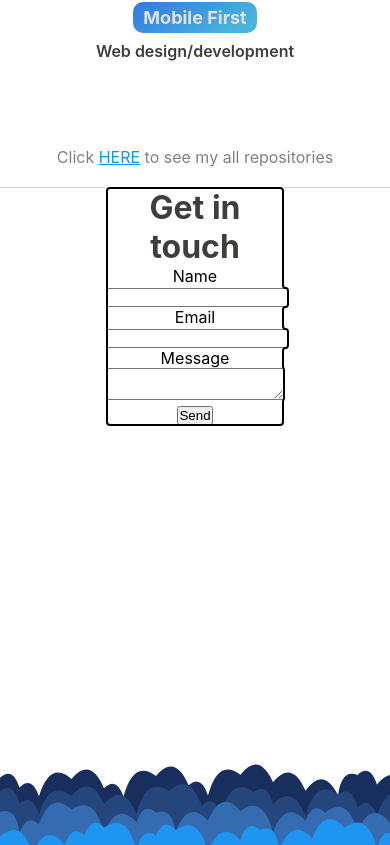
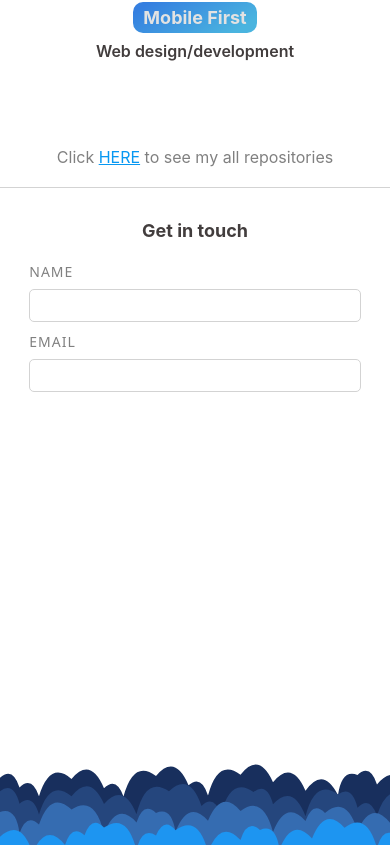
Before and after one commit to tomasleggire/tomasleggire, a React (Create React App) app: page / in a window 390 px wide. Shown: the part 5889-6734 px from the top of the page. Built offline with nearby package versions, Linux system fonts and the light colour scheme.

Commit message:
name y email inputs agregados

```diff
--- a/src/components/FormContact.jsx
+++ b/src/components/FormContact.jsx
@@ -20,15 +20,24 @@ export default function FormContact() {
     return (
         <div className="main-form">
             <h1 className="form-title">Get in touch</h1>
-            <form ref={form} onSubmit={sendEmail}>
-                <label>Name</label>
-                <input type="text" name="user_name" />
-                <label>Email</label>
-                <input type="email" name="user_email" />
-                <label>Message</label>
-                <textarea name="message" />
-                <input type="submit" value="Send" />
+            <form ref={form} onSubmit={sendEmail} className='form-contact'>
+                <div className='form-names'>
+                    <div className='form-names-name'>
+                        <label className='label'>NAME</label>
+                        <input type='text' name="user_name" className='input-name' />
+                    </div>
+                    <div className='form-names-email'>
+                        <label className='label'>EMAIL</label>
+                        <input type='text' name="user_email" className='input-email' />
+                    </div>
+                </div>
             </form>
         </div>
     )
 }
+
+{/* <form ref={form} onSubmit={sendEmail} className='form-contact'></form>
+name="user_name"
+name="user_email"
+name="message"
+<input type="submit" value="Send" className='btn-send' /> */}
--- a/src/styles/FormContact.scss
+++ b/src/styles/FormContact.scss
@@ -1,12 +1,110 @@
 @import "vars";
 
 .main-form {
-    width: 45%;
+    max-width: 80%;
     min-height: auto;
     margin: auto;
-    outline: auto;
+    margin-top: 4rem;
 }
 
 .form-title {
     color: var(--black);
+    text-align: center;
 }
+
+.form-contact {
+    display: flex;
+    flex-direction: column;
+    justify-content: center;
+    align-items: center;
+    margin: auto;
+    margin-top: 3rem;
+    max-width: 100%;
+}
+
+.form-names {
+    display: flex;
+    align-items: center;
+    width: 55%;
+    justify-content: space-around;
+}
+
+.label {
+    font-size: var(--sm);
+    color: gray;
+    font-family:'Segoe UI', Tahoma, Geneva, Verdana, sans-serif;
+    letter-spacing: 1px;
+    margin-bottom: 8px;
+}
+
+.form-names-name, .form-names-email {
+    display: flex;
+    flex-direction: column;
+    align-items: flex-start;
+    justify-content: center;
+    margin: 0 10px;
+    width: 100%;
+}
+
+.input-name, .input-email {
+    width: 100%;
+    border: none;
+    border: 1px solid lightgray;
+    border-radius: 5px;
+    font-size: var(--lg);
+    padding: 8px 10px;
+    transition: .3s;
+    color: var(--black);
+}
+
+.input-name:focus, .input-email:focus {
+    outline: none;
+    box-shadow: 0px 0px 0px 2px rgba(7,152,242,0.5);
+-webkit-box-shadow: 0px 0px 0px 2px rgba(7,152,242,0.5);
+-moz-box-shadow: 0px 0px 0px 2px rgba(7,152,242,0.5);
+}
+
+@media only screen and (max-width: 1100px) {
+    .form-names {
+        width: 75%;
+    }
+}
+
+@media only screen and (max-width: 760px) {
+    .form-contact {
+        margin-top: 2rem;
+    }
+    .form-names {
+        display: flex;
+        flex-direction: column;
+        align-items: center;
+        width: 80%;
+        justify-content: space-around;
+    }
+    .form-names-name, .form-names-email {
+        margin: 8px 0;
+        width: 100%;
+    }
+}
+@media only screen and (max-width: 600px) {
+    .main-form {
+        max-width: 100%;
+        margin-top: 2rem;
+    }
+    .form-title {
+        font-size: var(--lg);
+    }
+    .form-contact {
+        margin-top: 1rem;
+    }
+    .form-names {
+        width: 85%;
+    }
+    .form-names-name, .form-names-email {
+        margin: 5px 0;
+    }
+    .input-name, .input-email {
+        font-size: var(--lg);
+        padding: 5px 8px;
+    }
+}
```
